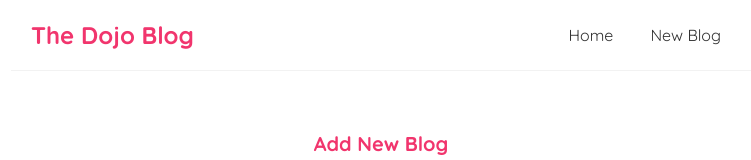
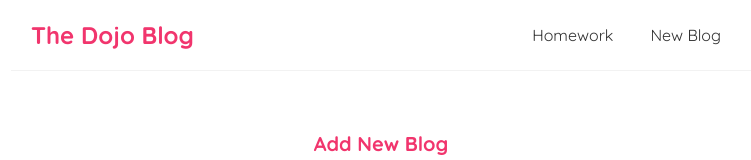
Before and after one commit to SuryaPrasadh/reactdeploy, a React (Create React App) app: page /create in a window 1280 px wide. Shown: the top 160 px of the page, without its empty margins (259-1010 px from the left). Built offline with nearby package versions, Linux system fonts and the light colour scheme.

Commit message:
Update navbar.js

```diff
--- a/src/navbar.js
+++ b/src/navbar.js
@@ -6,7 +6,7 @@
         <nav className="navbar">
             <h1>The Dojo Blog</h1>
             <div className="links">
-                <Link to="/reactdeploy/">Home</Link>
+                <Link to="/">Homework</Link>
                 <Link to="/create">New Blog </Link>
 
 
```
